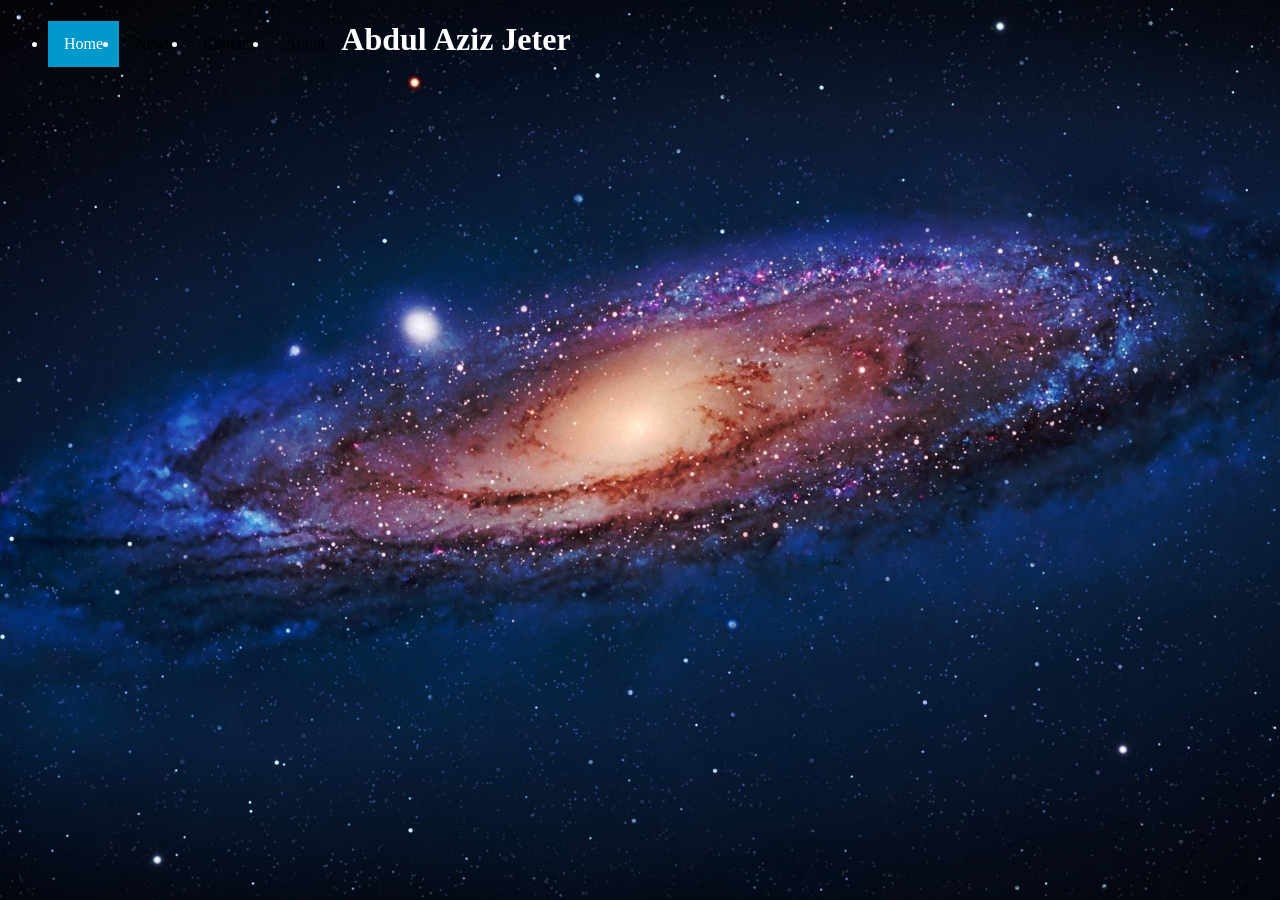
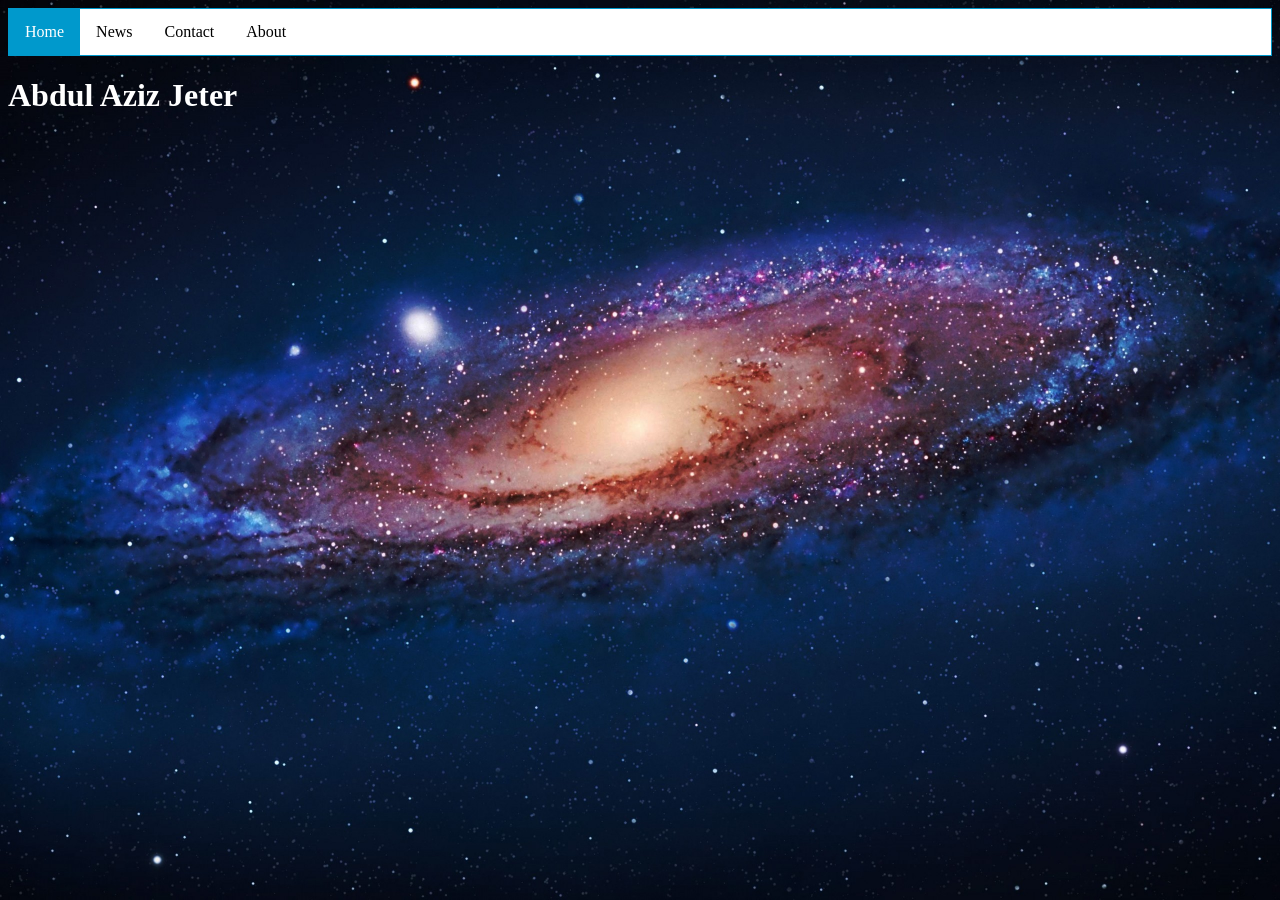
Before and after one commit to abdul-j/abdul-j.github.i, a Jekyll site: the page built from index.html, in a window 1280 px wide. Built offline with Jekyll 4.4.1, drawn with Linux system fonts in a browser that asks for light colours.

Commit message:
Update style.css

```diff
--- a/css/style.css
+++ b/css/style.css
@@ -9,7 +9,7 @@
 }
 
 
-.ul {
+ul {
     list-style-type: none;
     margin: 0;
     padding: 0;
```
